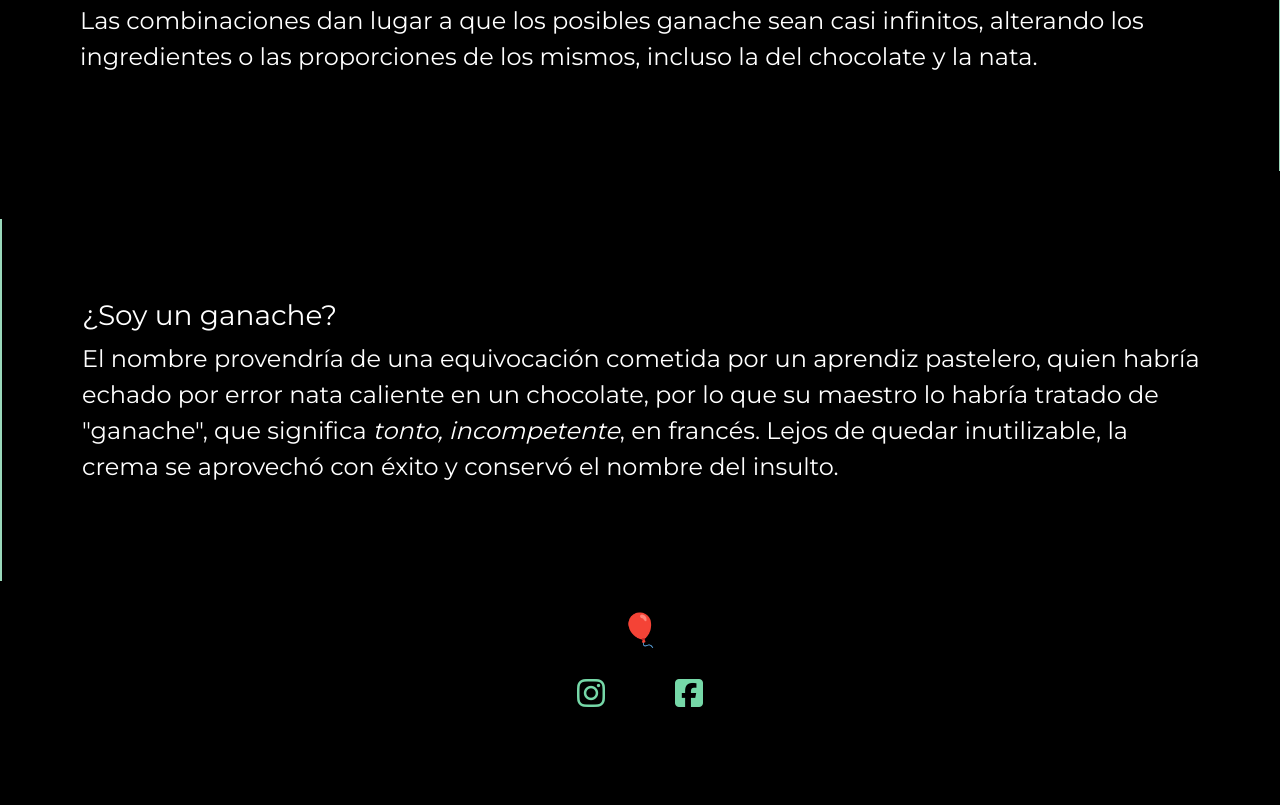
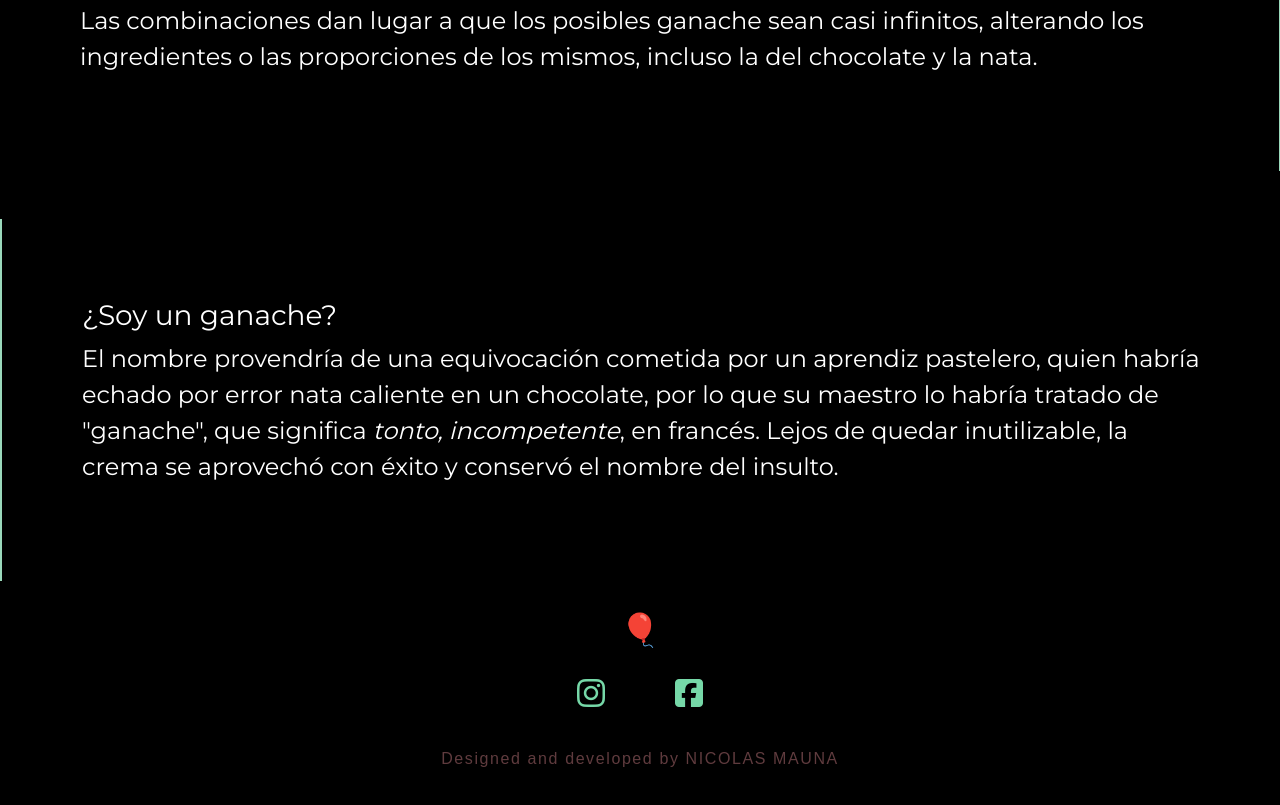
Before and after one commit to nima8998/Proyecto_DesarrolloWeb_CoderHouse, a website: page index.html in a window 1280 px wide. Shown: the part 1046-1851 px from the top of the page. Drawn offline with nearby package versions, Linux system fonts and the light colour scheme; a web font is replaced by a local one.

Commit message:
Se agregan los creditos al desarrollador en el footer.

```diff
--- a/index.html
+++ b/index.html
@@ -8,6 +8,7 @@
     <meta name="keywords" content="cacao, cacaoseed, seed, ganaches, ganache de chocolate, bombones, bombones, chocolate, frutas">
     <meta name="description" content="Ganaches de diferentes gustos y combinaciones para cambiar cualquier mood... ">
     <meta name="author" content="Nicolas Mauna">
+
 
     <link rel="stylesheet" href="https://maxcdn.bootstrapcdn.com/bootstrap/4.5.2/css/bootstrap.min.css">
     <script src="https://ajax.googleapis.com/ajax/libs/jquery/3.5.1/jquery.min.js"></script>
@@ -104,6 +105,7 @@
     </main>
 
     <section class="modal fade" id="pedido">
+
         <div class="modal-dialog modal-xl">
             <div class="modal-content">
                 <!-- Modal Header -->
@@ -226,6 +228,7 @@
                 </form>
             </div>
         </div>
+
     </section>
 
     <footer class="footer">
@@ -237,6 +240,7 @@
             <section class="footer__redes">
                 <a class="footer--colors footer--space" href="#"><i class="fab fa-instagram"></i></a>
                 <a class="footer--colors footer--space" href="#"><i class="fab fa-facebook-square"></i></a>
+                <h6 class="credits">Designed and developed by NICOLAS MAUNA</h6>
             </section>
 
         </nav>
--- a/scss/componentes/_footer.scss
+++ b/scss/componentes/_footer.scss
@@ -10,7 +10,7 @@
         Arial,
         sans-serif;
 
-    .footer--colors{
+    .footer--colors {
         font-size: 2rem;
         text-decoration: none;
         color: $secondColor;
@@ -25,4 +25,25 @@
         margin-top: 1rem;
         padding: 2rem;
     }
+
+    .credits {
+        display: flex;
+        justify-content: center;
+        align-items: center;
+        margin-top: 2rem;
+        font-family: 'Benguiat Bold',
+        arial;
+        ;
+        @import url(https://allfont.es/allfont.css?fonts=benguiat-bold);
+
+        letter-spacing: .1rem;
+        color: $mainColorHover;
+        opacity: 50%;
+        transition: opacity 1s;
+        cursor: pointer;
+
+        &:hover{
+            opacity: 100%;
+        }
+    }
 }
```
Also changed, not shown: contacto.html (+1 -0 lines), nosotros.html (+1 -0 lines), productos.html (+1 -0 lines), css/pruebaScss.css.
